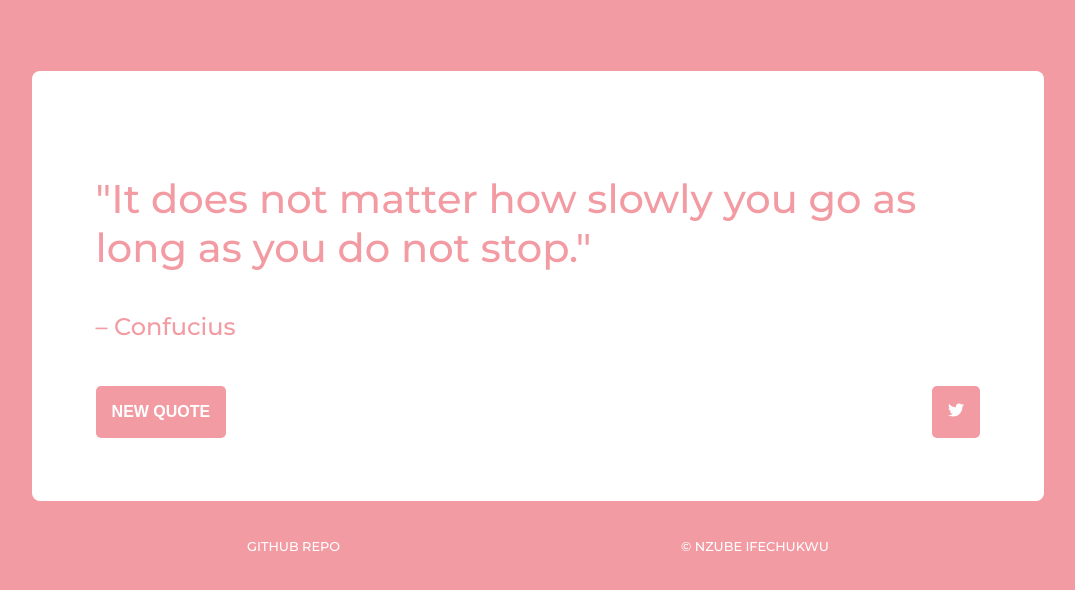
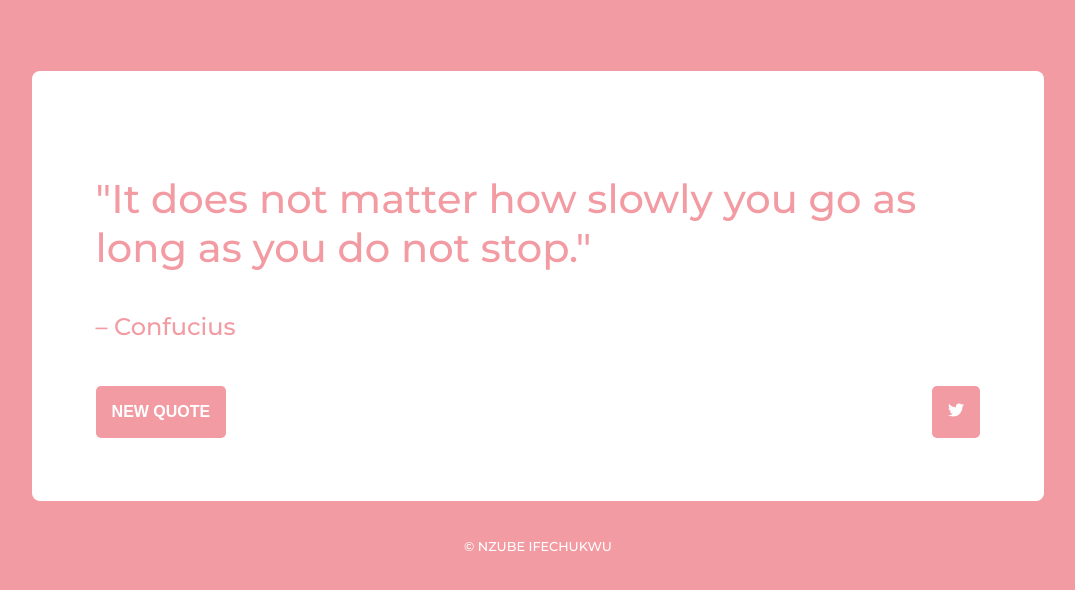
Before and after one commit to nzubeifechukwu/quote-generator, a React (Vite) app: page / in a window 1280 px wide. Shown: the top 590 px of the page, without its empty margins (102-1177 px from the left). Built offline with nearby package versions, Linux system fonts and the light colour scheme.

Commit message:
Update App.jsx

```diff
--- a/src/App.jsx
+++ b/src/App.jsx
@@ -70,10 +70,9 @@ function App() {
             target="_blank"
             rel="noreferrer"
           >
-            GitHub repo
+            &copy; Nzube Ifechukwu
           </a>
         </p>
-        <p>&copy; Nzube Ifechukwu</p>
       </footer>
     </>
   );
```
